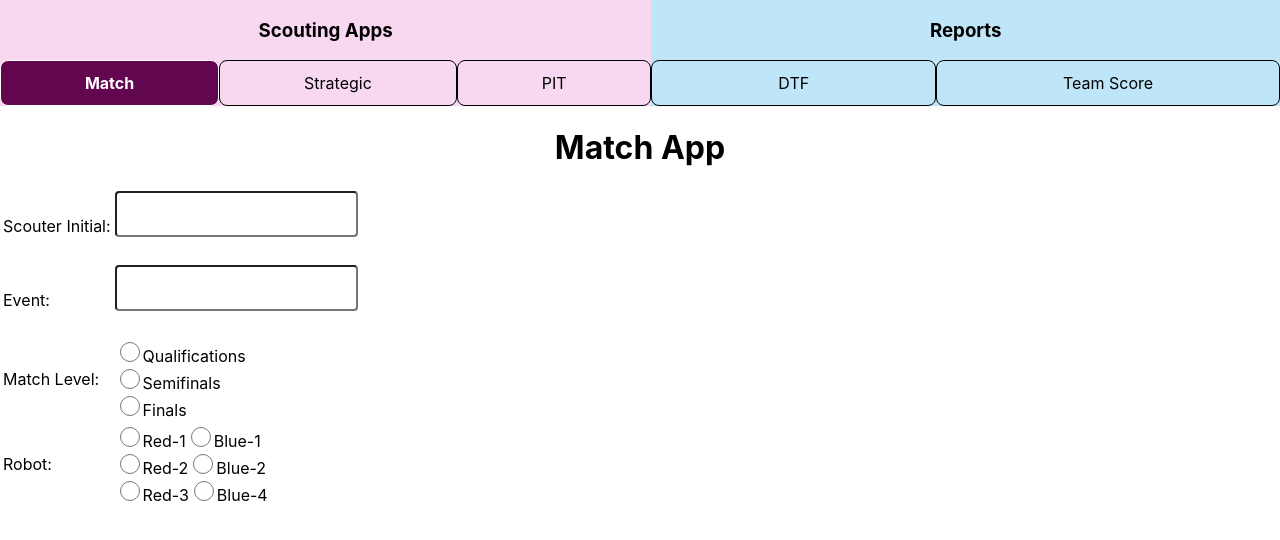
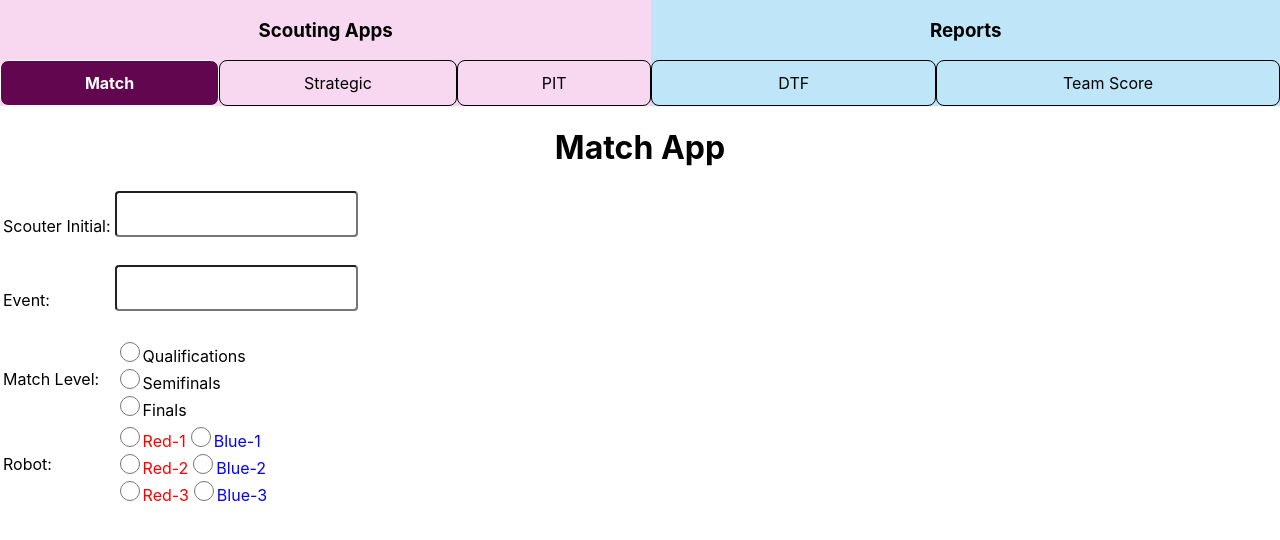
Before and after one commit to yoshist/ScoutingApp, a React (Create React App) app: page /match-app in a window 1280 px wide. Shown: the top 540 px of the page. Built offline with nearby package versions, Linux system fonts and the light colour scheme.

Commit message:
changing radio button label color

```diff
--- a/src/pages/Field_Types.css
+++ b/src/pages/Field_Types.css
@@ -37,3 +37,11 @@
     height: 20px;
     width: 20px;
 }
+
+.blue {
+    color: blue;
+}
+
+.red {
+    color: red;
+}
--- a/src/pages/apps/Match_App.jsx
+++ b/src/pages/apps/Match_App.jsx
@@ -45,32 +45,29 @@ export default function Match_App() {
                 <label for="Robot">Robot: </label>
               </td>
               <td>
-                <input className="radio-field-style" type="radio" id="Robot-Red1" name="Robot" value="Red 1"/>
-                <label>Red-1</label>
+                <input className="radio-field-style" type="radio" id="Robot-Red1" name="Robot" value="Red 1" />
+                <label className="red">Red-1</label>
 
                 <input className="radio-field-style" type="radio" id="Robot-Blue1" name="Robot" value="Blue 1"/>
-                <label>Blue-1</label><br/>
+                <label className="blue">Blue-1</label><br/>
 
                 <input className="radio-field-style" type="radio" id="Robot-Red2" name="Robot" value="Red 2"/>
-                <label>Red-2</label>
+                <label className="red">Red-2</label>
 
                 <input className="radio-field-style" type="radio" id="Robot-Blue1" name="Robot" value="Blue 2"/>
-                <label>Blue-2</label><br/>
+                <label className="blue">Blue-2</label><br/>
 
                 <input className="radio-field-style" type="radio" id="Robot-Red3" name="Robot" value="Red 3"/>
-                <label>Red-3</label>
+                <label className="red">Red-3</label>
 
-                <input className="radio-field-style" type="radio" id="Robot-Blue4" name="Robot" value="Blue 4"/>
-                <label>Blue-4</label>
+                <input className="radio-field-style" type="radio" id="Robot-Blue3" name="Robot" value="Blue 3"/>
+                <label className="blue">Blue-3</label>
               </td>
             </tr>
-
           </table>
         </div>
 
       </form>
-
-
     </div>
   )
 }
```
